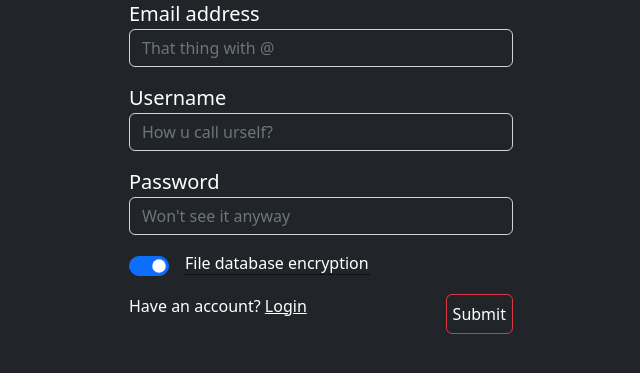
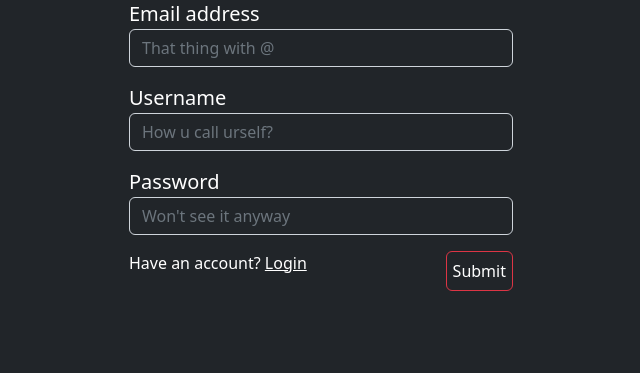
Before and after one commit to ya5huk/safe_cloud, a Flask app: page /register in a window 1280 px wide. Shown: the part 99-472 px from the top of the page, without its empty margins (319-959 px from the left). Run offline with Flask 2, Linux system fonts and the light colour scheme; parts of the project's set-up code (start-up, migrations or seed data) failed here and were passed over; some libraries are stand-ins or nearby versions.

Commit message:
Fixed some weird-ass merge stuff

```diff
--- a/templates/register.html
+++ b/templates/register.html
@@ -4,43 +4,12 @@
     border-color: #891a1a;
     box-shadow: 0 0 0 0.2rem rgba(137, 72, 25, 0.25);
   }
-
-  /* Only for encryption explanation */
-  /* https://sebhastian.com/html-hover-text/ */
-  .hovertext {
-    position: relative;
-    border-bottom: 1px dotted black;
-  }
-
-  .hovertext:before {
-    content: attr(data-hover);
-    visibility: hidden;
-    opacity: 0;
-    width: 300px;
-    background-color: rgb(45, 76, 99);
-    color: #fff;
-    text-align: center;
-    border-radius: 5px;
-    padding: 10px 5px;
-    transition: opacity 1s ease-in-out;
-
-    position: absolute;
-    z-index: 1;
-    left: 0;
-    top: 110%;
-  }
-
-  .hovertext:hover:before {
-    opacity: 1;
-    visibility: visible;
-  }
 </style>
 <div class="d-flex justify-content-center">
-  <div
+  <form
     class="d-flex flex-column align-items-center lead gap-3"
     style="width: 30%"
-    id="registerForm"
-    onsubmit="return submitRegisterForm(this)"
+    action="#"
     method="post"
   >
     <div class="w-100 form-group gap-2">
@@ -74,30 +43,6 @@
         placeholder="Won't see it anyway"
       />
     </div>
-    <div class="d-flex w-100 align-items-center gap-3 form-check form-switch">
-      <!-- https://bbbootstrap.com/snippets/bootstrap-notification-preferences-card-switch-toggle-buttons-19109147 -->
-      <input
-        class="form-check-input"
-        name="encryption_check"
-        value="encrypted"
-        type="checkbox"
-        id="encryptionSwitched"
-        checked
-      />
-      <label
-        id="switcherText"
-        class="form-check-label fs-6"
-        for="flexSwitchCheckChecked"
-      >
-        <span
-          class="hovertext"
-          data-hover="Even if site will be hacked only you
-        will have access to your files. The access is saved in your OS, rebooting
-        your computer or losing some enviorment variabless can cause File loss."
-          >File database encryption
-        </span>
-      </label>
-    </div>
     <div
       class="w-100 d-flex justify-content-between align-content-center form-group"
     >
@@ -111,7 +56,6 @@
             <a class="text-white" href="/login">Login</a>
           </p>
           <button
-            onclick="submitRegisterForm()"
             type="submit"
             value="submit"
             class="lead btn-custom text-white border rounded fs-6 bg-transparent border-danger"
@@ -121,34 +65,7 @@
         </div>
       </div>
     </div>
-  </div>
+  </form>
 </div>
-<script>
-  const submitRegisterForm = () => {
-    const username = document.getElementById("InputUsername").value;
-    const password = document.getElementById("InputPass").value;
-    const email = document.getElementById("InputEmail").value;
-    const isEncrypted = document.getElementById("encryptionSwitched").checked;
 
-    if (isEncrypted) {
-      // Generate private key
-    }
-
-    $.ajax({
-      url: "#",
-      type: "POST",
-      data: JSON.stringify({
-        username: username,
-        email: email,
-        password: password,
-        encrypt: isEncrypted,
-      }),
-      contentType: "application/json;",
-      error: (err) => {
-        console.log(err);
-      },
-    });
-    return false;
-  };
-</script>
 {% endblock %}
```
